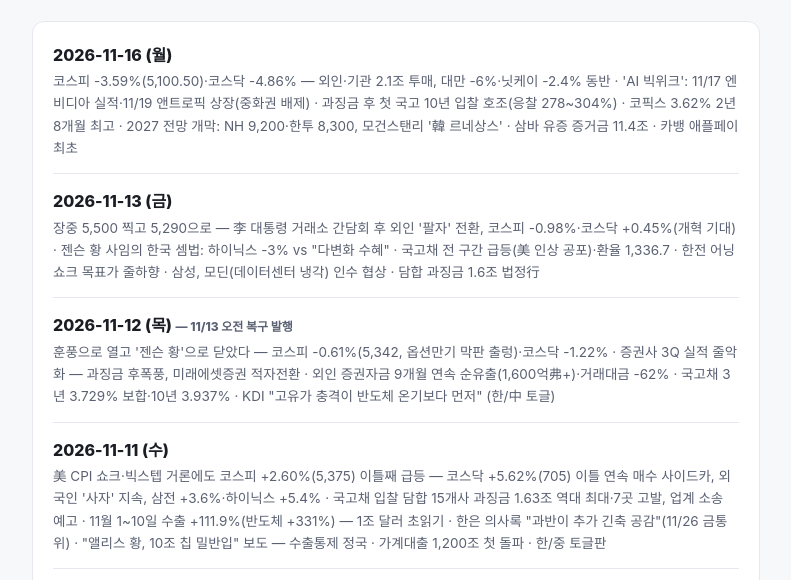
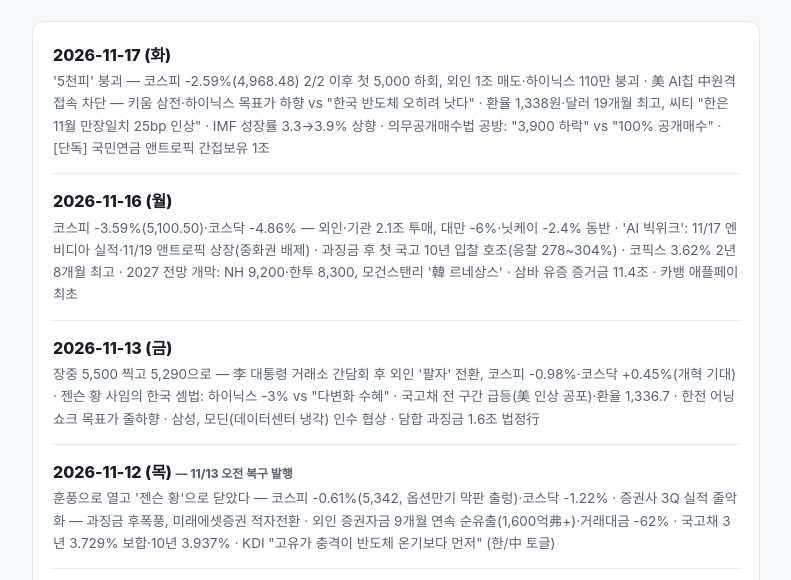
Before and after one commit to code219-linggu/china-digest, a plain HTML site: page korea/index.html in a window 1280 px wide. Shown: the part 174-754 px from the top of the page, without its empty margins (244-1035 px from the left). Drawn offline with Linux system fonts and the light colour scheme.

Commit message:
deploy: korea/index.html

```diff
--- a/korea/index.html
+++ b/korea/index.html
@@ -36,6 +36,10 @@
 
 <div class="list">
   <!-- 새 다이제스트는 이 줄 바로 아래에 추가 (최신이 위) -->
+  <a class="day" href="2026-11-17.html">
+    <div class="date">2026-11-17 (화)</div>
+    <div class="desc">'5천피' 붕괴 — 코스피 -2.59%(4,968.48) 2/2 이후 첫 5,000 하회, 외인 1조 매도·하이닉스 110만 붕괴 · 美 AI칩 中원격접속 차단 — 키움 삼전·하이닉스 목표가 하향 vs "한국 반도체 오히려 낫다" · 환율 1,338원·달러 19개월 최고, 씨티 "한은 11월 만장일치 25bp 인상" · IMF 성장률 3.3→3.9% 상향 · 의무공개매수법 공방: "3,900 하락" vs "100% 공개매수" · [단독] 국민연금 앤트로픽 간접보유 1조</div>
+  </a>
   <a class="day" href="2026-11-16.html">
     <div class="date">2026-11-16 (월)</div>
     <div class="desc">코스피 -3.59%(5,100.50)·코스닥 -4.86% — 외인·기관 2.1조 투매, 대만 -6%·닛케이 -2.4% 동반 · 'AI 빅위크': 11/17 엔비디아 실적·11/19 앤트로픽 상장(중화권 배제) · 과징금 후 첫 국고 10년 입찰 호조(응찰 278~304%) · 코픽스 3.62% 2년8개월 최고 · 2027 전망 개막: NH 9,200·한투 8,300, 모건스탠리 '韓 르네상스' · 삼바 유증 증거금 11.4조 · 카뱅 애플페이 최초</div>
```
